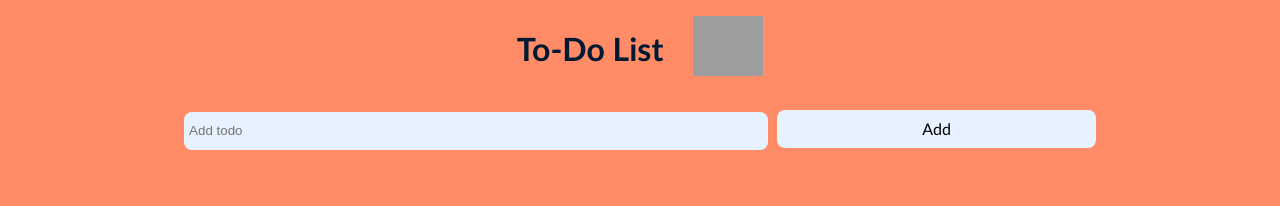
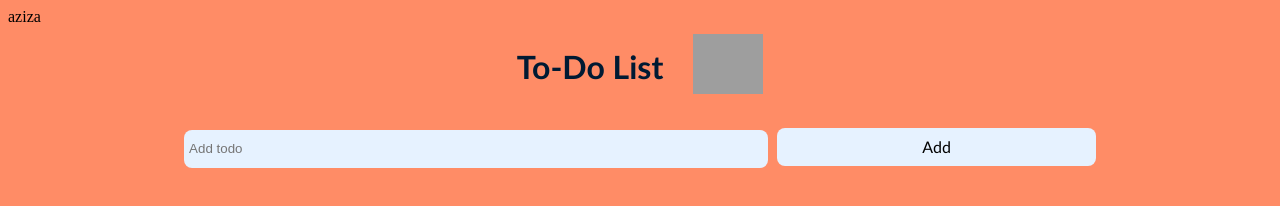
Before and after one commit to aisazi/todo-list-orange, a plain HTML site: page index.html in a window 1280 px wide. Drawn offline with Linux system fonts and the light colour scheme; grey boxes are pictures that could not be loaded.

Commit message:
text added

```diff
--- a/index.html
+++ b/index.html
@@ -7,6 +7,7 @@
     <title>todo list</title>
 </head>
 <body>
+  aziza
    <div class="first-div">
     <div class="display">
       <h1>To-Do List</h1>
```
